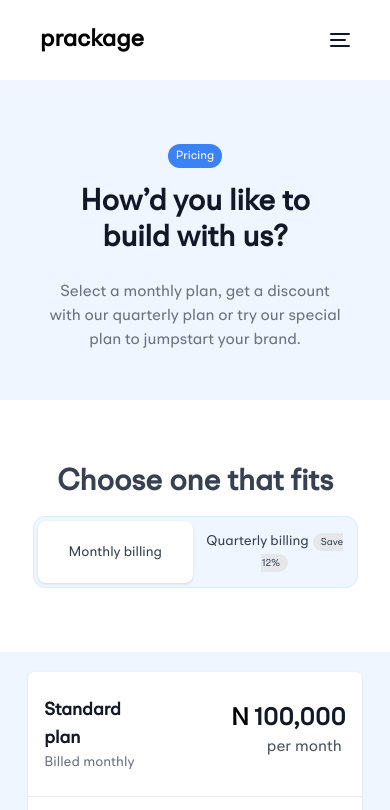
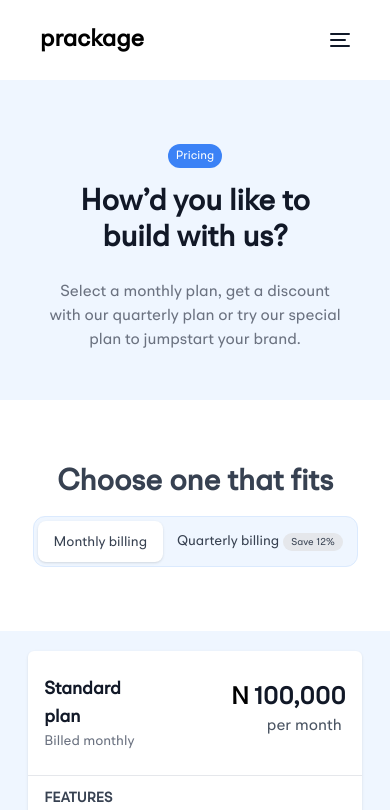
Before and after one commit to CyberGeni/prackage, a React (Vite) app: page /pricing in a window 390 px wide. Shown: the top 810 px of the page. Built offline with nearby package versions, Linux system fonts and the light colour scheme.

Commit message:
unified color pallete across all pages and fixed responsiveness in tab

```diff
--- a/src/components/Tab.jsx
+++ b/src/components/Tab.jsx
@@ -102,12 +102,12 @@ export default function HorizontalTab() {
       <h1 className="bg-white text-center text-3xl text-gray-700 font-semibold pt-16">Choose one that fits</h1>
       <Tab.Group>
         <div className="bg-white w-full py-4 pb-16">
-        <Tab.List className="flex w-5/6 space-x-1 rounded-xl bg-blue-50 border border-blue-100 p-1 max-w-md mx-auto">
+        <Tab.List className="flex w-10/12 space-x-1 rounded-xl bg-blue-50 border border-blue-100 p-1 max-w-md mx-auto">
 
             <Tab
               className={({ selected }) =>
                 classNames(
-                  "w-full rounded-lg py-2.5 text-sm font-medium leading-5 text-gray-700",
+                  "min-w-fit sm:min-w-auto sm:w-full rounded-lg px-4 py-2.5 text-sm font-medium leading-5 text-gray-700",
                   "ring-white ring-opacity-60 ring-offset-2 ring-offset-blue-100 focus:outline-none",
                   selected
                     ? "bg-white shadow"
--- a/src/pages/Home.jsx
+++ b/src/pages/Home.jsx
@@ -23,9 +23,9 @@ function Home() {
             {/* hero */}
             <section className="h-screen flex flex-col px-[10%] mx-auto justify-center items-center space-y-5 sm:space-y-6 md:space-y-7">
 
-                    <h1 className="text-5xl mt-16 sm:text-6xl md:text-7xl md:max-w-2xl mx-auto text-center font-bold">Create the life you want <span className="decoration-underline underline underline-offset-4 decoration-blue-600">now.</span></h1>
+                    <h1 className="text-5xl mt-16 sm:text-6xl md:text-7xl md:max-w-2xl mx-auto text-center font-bold">Create the life you want <span className="decoration-underline underline underline-offset-4 decoration-blue-500">now.</span></h1>
                     <p className="text-gray-500 text-center sm:text-lg md:text-xl md:max-w-xl">It takes an entire career to build a great personal brand, Prackage makes it easier for you to connect, grow, evolve and enjoy the process of becoming a better you.</p>
-                    <button className="bg-blue-600 text-white rounded px-6 py-3 hover:text-blue-600 hover:border-2 hover:border-blue-600 hover:bg-transparent transition-all ">Get started</button>
+                    <button className="bg-blue-500 text-white rounded px-6 py-3 hover:bg-blue-600 transition-all ">Get started</button>
 
             </section>
             {/* media worked with */}
@@ -46,7 +46,7 @@ function Home() {
                 <div className="order-first md:space-y-6">
                     <h1 className="font-bold text-3xl lg:text-4xl my-4 md:my-0">Show off, only when you want</h1>
                     <p className="text-gray-500 text-lg my-3 mb-2">Don't fall into the trap of "putting yourself out there just for the sake of it. Out proprietary tool Humark helps you stand out and stay relevant without losing your essence - what makes you, you."</p>
-                    <Link to="/humark" className="bg-blue-600 text-white rounded px-6 py-3 block w-fit hover:text-blue-600 hover:border-2 hover:border-blue-600 hover:bg-transparent transition-all ">Learn about Humark
+                    <Link to="/humark" className="bg-blue-500 text-white rounded px-6 py-3 block w-fit hover:bg-blue-600 transition-all ">Learn about Humark
                     </Link>
 
                 </div>
@@ -59,7 +59,7 @@ function Home() {
                 <div className="md:space-y-6">
                     <h1 className="font-bold text-3xl lg:text-4xl my-4">Heavy on the “personal”</h1>
                     <p className="text-gray-500 text-lg">Personal branding is more than mere self-promotion. Prackage helps you grow, establish your worth in the right settings and make introductions that open up new opportunities for you</p>
-                    <button className="bg-blue-600 text-white rounded px-6 py-3 mt-6 flex items-center hover:text-blue-600 hover:border-2 hover:border-blue-600 hover:bg-transparent transition-all">Get started <img className="ml-2 w-3" src={Arrow} alt="" /></button>
+                    <button className="bg-blue-500 text-white rounded px-6 py-3 mt-6 flex items-center hover:bg-blue-600 transition-all">Get started <img className="ml-2 w-3" src={Arrow} alt="" /></button>
                 </div>
             </section>
 
@@ -69,7 +69,7 @@ function Home() {
                 <div className="order-first md:space-y-6">
                     <h1 className="font-bold text-3xl lg:text-4xl my-4">Your dream, it's valid</h1>
                     <p className="text-gray-500 text-lg">Get the headstart to build the fulfilling life you deserve. Monetise your skills, identify new income streams, launch your business, multiply your network, get things done and more. If you can dream it, we can help you achieve it.</p>
-                    <button className="bg-blue-600 text-white rounded px-6 py-3 mt-4 flex items-center hover:text-blue-600 hover:border-2 hover:border-blue-600 hover:bg-transparent transition-all">Get started <img className="ml-2 w-3" src={Arrow} alt="" /></button>
+                    <button className="bg-blue-500 text-white rounded px-6 py-3 mt-4 flex items-center hover:bg-blue-600 transition-all">Get started <img className="ml-2 w-3" src={Arrow} alt="" /></button>
                 </div>
             </section>
 
@@ -79,7 +79,7 @@ function Home() {
                 <div className="md:space-y-6">
                     <h1 className="font-bold text-3xl lg:text-4xl my-4">Your brand, your rules.</h1>
                     <p className="text-gray-500 text-lg">Our plans are tailored to your specific personality and needs; simply show us what you want and we'll take it from there.</p>
-                    <button className="bg-blue-600 text-white rounded px-6 py-3 mt-6 flex items-center hover:text-blue-600 hover:border-2 hover:border-blue-600 hover:bg-transparent transition-all">Get started <img className="ml-2 w-3" src={Arrow} alt="" /></button>
+                    <button className="bg-blue-500 text-white rounded px-6 py-3 mt-6 flex items-center hover:bg-blue-600 transition-all">Get started <img className="ml-2 w-3" src={Arrow} alt="" /></button>
                 </div>
             </section>
         </main>
```
